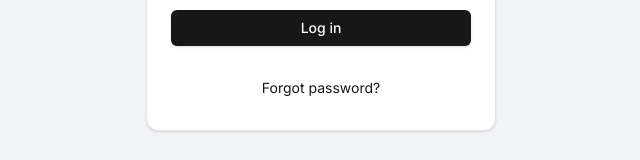
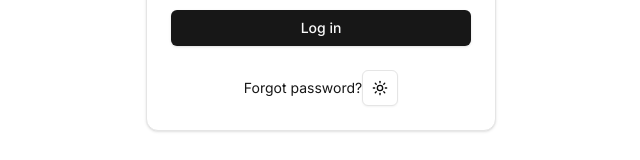
Before and after one commit to jcelestino581/PullPayFE, a Next.js app in the folder pullpayfe/: page /login in a window 1280 px wide. Shown: the part 485-645 px from the top of the page, without its empty margins (319-959 px from the left). Built offline with nearby package versions, Linux system fonts and the light colour scheme.

Commit message:
Add theme toggle functionality and integrate next-themes package

```diff
--- a/pullpayfe/package.json
+++ b/pullpayfe/package.json
@@ -27,6 +27,7 @@
     "clsx": "^2.1.1",
     "lucide-react": "^0.468.0",
     "next": "^15.1.0",
+    "next-themes": "^0.4.4",
     "react": "^19.0.0",
     "react-dom": "^19.0.0",
     "react-hook-form": "^7.54.1",
--- a/pullpayfe/src/app/layout.tsx
+++ b/pullpayfe/src/app/layout.tsx
@@ -1,5 +1,6 @@
 import "./globals.css"
 import { Inter } from 'next/font/google'
+import { ThemeProvider } from "@/components/theme-provider"
 
 const inter = Inter({ subsets: ['latin'] })
 
@@ -11,9 +12,16 @@
   return (
     <html lang="en">
       <body className={inter.className}>
+      <ThemeProvider
+            attribute="class"
+            defaultTheme="system"
+            enableSystem
+            disableTransitionOnChange
+          >
         <main className="min-h-screen flex flex-col">
           {children}
         </main>
+        </ThemeProvider>
       </body>
     </html>
   )
--- a/pullpayfe/src/app/login/app_login_layout.tsx
+++ b/pullpayfe/src/app/login/app_login_layout.tsx
@@ -4,7 +4,7 @@
   children: React.ReactNode
 }) {
   return (
-    <div className="min-h-screen bg-gray-100">
+    <div className="min-h-screen">
       {children}
     </div>
   )
--- a/pullpayfe/src/app/login/page.tsx
+++ b/pullpayfe/src/app/login/page.tsx
@@ -20,6 +20,7 @@
 import { Card, CardContent, CardDescription, CardFooter, CardHeader, CardTitle } from "@/components/ui/card"
 import { Alert, AlertDescription } from "@/components/ui/alert"
 import { AlertCircle } from 'lucide-react'
+import { ModeToggle } from "@/components/mode-toggle"
 
 const formSchema = z.object({
     username: z.string().min(1, "Username is required"),
@@ -52,7 +53,7 @@
     }
 
     return (
-        <div className="flex min-h-screen items-center justify-center bg-gray-100">
+        <div className="flex min-h-screen items-center justify-center">
             <Card className="w-[350px]">
                 <CardHeader>
                     <CardTitle>Login</CardTitle>
@@ -103,6 +104,7 @@
                     <Button variant="link" className="px-0 font-normal">
                         Forgot password?
                     </Button>
+                    <ModeToggle />
                 </CardFooter>
             </Card>
         </div>
--- /dev/null
+++ b/pullpayfe/src/components/mode-toggle.tsx
@@ -0,0 +1,30 @@
+import * as React from "react";
+import { Moon, Sun } from "lucide-react";
+import { useTheme } from "next-themes";
+
+import { Button } from "@/components/ui/button";
+
+export function ModeToggle() {
+  const { theme, setTheme } = useTheme();
+  const [mounted, setMounted] = React.useState(false);
+
+  React.useEffect(() => {
+    setMounted(true);
+  }, []);
+
+  if (!mounted) {
+    return null;
+  }
+
+  return (
+    <Button
+      variant="outline"
+      size="icon"
+      onClick={() => setTheme(theme === "dark" ? "light" : "dark")}
+    >
+      <Sun className="h-[1.2rem] w-[1.2rem] rotate-0 scale-100 transition-all dark:-rotate-90 dark:scale-0" />
+      <Moon className="absolute h-[1.2rem] w-[1.2rem] rotate-90 scale-0 transition-all dark:rotate-0 dark:scale-100" />
+      <span className="sr-only">Toggle theme</span>
+    </Button>
+  );
+}
--- /dev/null
+++ b/pullpayfe/src/components/theme-provider.tsx
@@ -0,0 +1,11 @@
+"use client"
+
+import * as React from "react"
+import { ThemeProvider as NextThemesProvider } from "next-themes"
+
+export function ThemeProvider({
+  children,
+  ...props
+}: React.ComponentProps<typeof NextThemesProvider>) {
+  return <NextThemesProvider {...props}>{children}</NextThemesProvider>
+}
```
Also changed, not shown: 1 other file (tests, documents, lock files or other folders).
